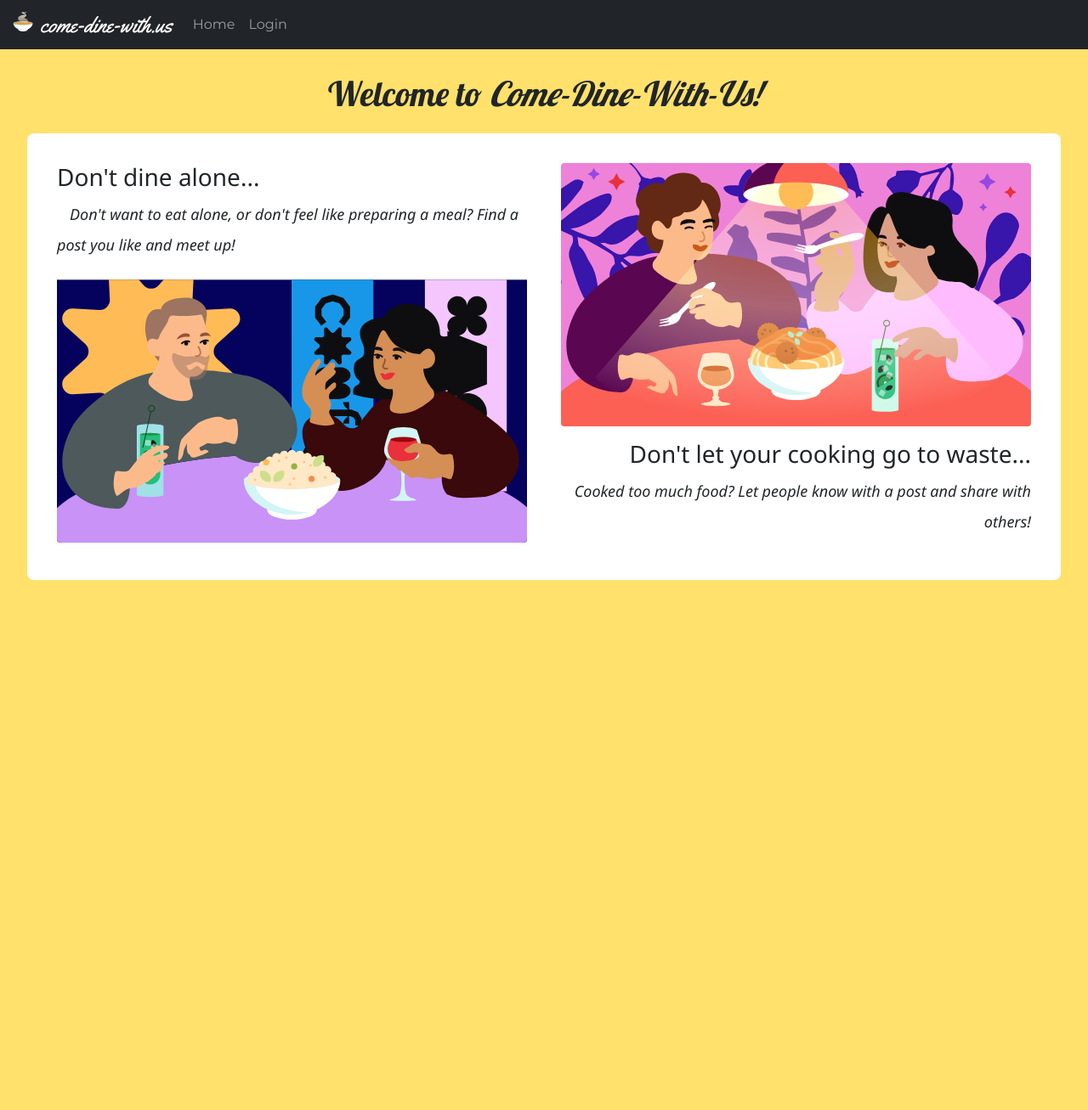
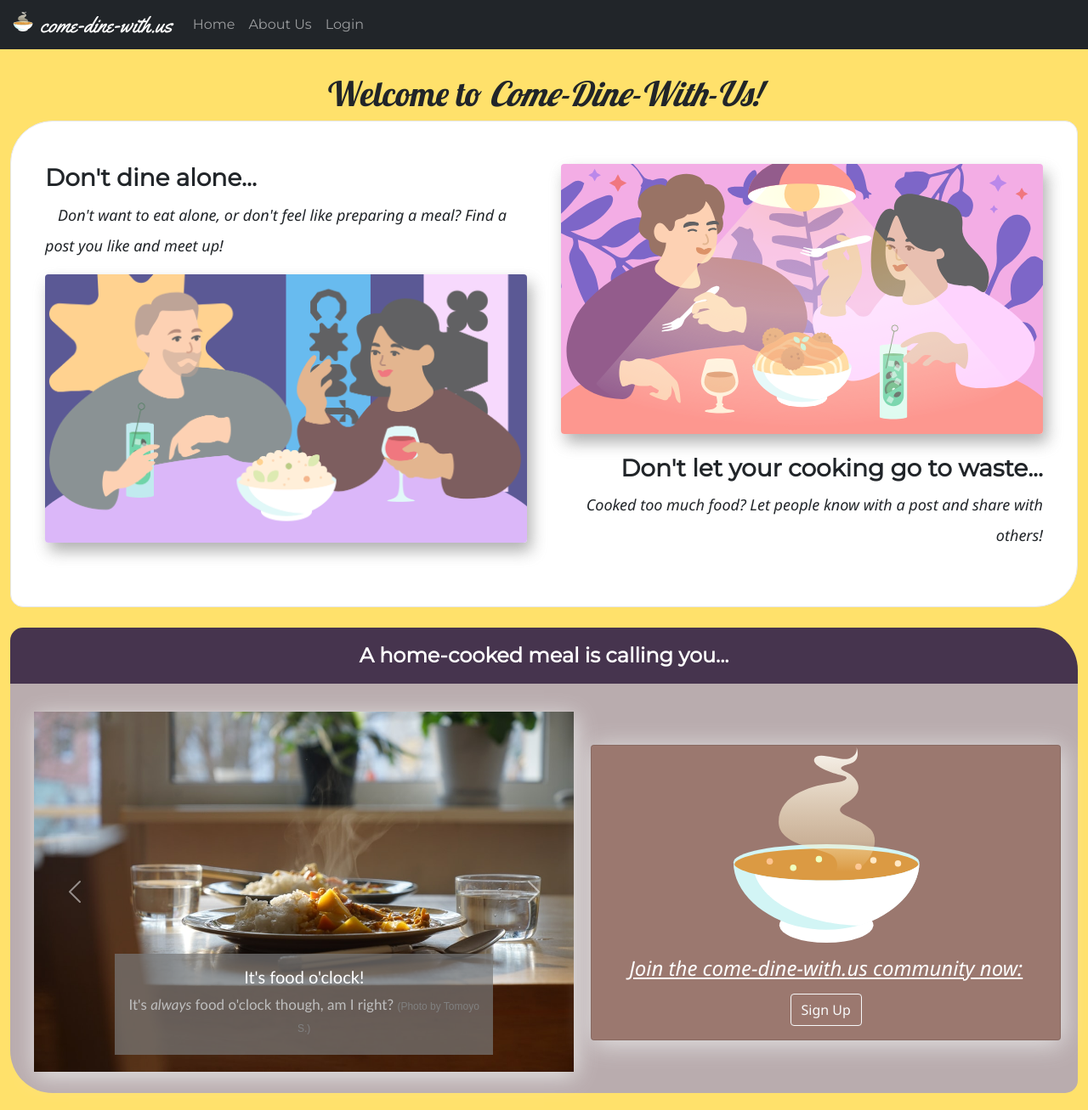
Before and after one commit to cw118/come-dine-with.us, a Flask app: page / in a window 1280 px wide. Shown: the whole page at 85% size. Before the commit the page ends 683 px from the top, so only its background shows below. Run offline with Flask 2, Linux system fonts and the light colour scheme.

Commit message:
Refashion UI and add about page
Adds images for the homepage hero and carousel, modifies navbar (new "About Us" link), creates about.html and configures its approute in Flask

```diff
--- a/dine-with-us.py
+++ b/dine-with-us.py
@@ -6,6 +6,8 @@ from tempfile import mkdtemp
 from flask_sqlalchemy import SQLAlchemy
 from flask_migrate import Migrate
 from datetime import datetime
+
+# Code based on Harvard CS50 Finance (pset 9) and https://blog.miguelgrinberg.com/post/the-flask-mega-tutorial-part-iv-database
 
 app = Flask(__name__)
 app.config.from_object(Config)
@@ -51,8 +53,8 @@ class Post(db.Model):
         return '<Post {}>'.format(self.body)
 
 @app.route('/')
-@app.route('/index')
 def index():
+    # Demo placholder from mega-Flask tutorial
     user = {'username': 'Miguel'}
     posts = [
         {
@@ -65,6 +67,10 @@ def index():
         }
     ]
     return render_template('index.html', title='Home', user=user, posts=posts)
+
+@app.route('/about')
+def about():
+    return render_template('about.html', title='About Us')
 
 @app.route('/login', methods=['GET', 'POST'])
 def login():
--- a/static/styles.css
+++ b/static/styles.css
@@ -23,17 +23,11 @@ body {
     align-items: center;
 }
 
-.container-custom {
-    padding: 15px 20px;
-    font-family: Segoe UI, sans-serif;
-}
-
 .home-bubble {
-    border-radius: 8px;
+    border-radius: 50px 15px;
     background: #FFF;
-    padding: 15px;
-    display: grid;
-    grid-template-columns: 1fr 1fr;
+    padding: 30px 20px;
+    border: solid 1px #e6e6e6;
 }
 
 .home-bubble div {
@@ -41,10 +35,53 @@ body {
 }
 
 .home-bubble p {
+    font-family: Segoe UI, sans-serif;
     font-size: 18px;
     font-style: italic;
     line-height: 2;
     text-indent: 15px;
+}
+
+.home-bubble img {
+    opacity: 0.65;
+    transition-duration: 0.5s;
+    box-shadow: 5px 10px 18px #888888;
+}
+
+.home-bubble img:hover {
+    opacity: 1;
+}
+
+.carousel {
+    margin: 0px 20px;
+    box-shadow: 2px 5px 25px #E6E6E6;
+}
+
+.carousel-caption {
+    background: rgba(120, 120, 120, 0.7);
+    transition-duration: 0.4s;
+    padding: 15px 15px 5px;
+    font-family: Calibri, sans-serif;
+}
+
+.carousel-caption:hover {
+    background: rgba(120, 120, 120, 0.9);
+}
+
+.carousel-caption p {
+    color: #bebebe;
+    font-size: 17px;
+}
+
+.cite {
+    color: #808080;
+    font-size: 12px;
+    font-family: Arial;
+    transition-duration: 0.5s;
+}
+
+.cite:hover {
+    color: #bebebe;
 }
 
 .form-wrapper {
@@ -86,6 +123,67 @@ h1 {
     text-align: center;
 }
 
-.lobster {
+.main-heading {
     font-family: Lobster, Helvetica;
+    font-weight: normal;
+    transition-duration: 0.2s;
 }
+
+.main-heading:hover {
+    font-weight: bold;
+    cursor: pointer;
+}
+
+.label-heading {
+    text-align: center;
+    font-size: 1em;
+    font-weight: bold;
+    color: white;
+    background: #46344E;
+    padding: 15px;
+    border-radius: 15px 50px 0px 0px;
+}
+
+div#lower-section {
+    display: grid;
+    padding: 25px;
+    background: #b9acae;
+    border-radius: 0px 0px 15px 50px;
+    margin-bottom: 20px;
+}
+
+.card {
+    width: 100%;
+    font-family: Segoe UI, sans-serif;
+    text-align: center;
+    background: #9B786F;
+    color: white;
+    margin-top: 20px;
+    box-shadow: 2px 4px 30px #e6e6e6;
+}
+
+.card img {
+    width: 40%;
+    margin: auto;
+}
+
+@media screen and (min-width: 760px) {
+    div#lower-section {
+        padding: 25px 20px 25px 8px;
+        grid-template-columns: 55% 45%;
+        align-items: center;
+    }
+    .card {
+        margin-top: 10px;
+    };
+}
+
+@media screen and (min-width: 1000px) {
+    .home-bubble {
+        display: grid;
+        grid-template-columns: 1fr 1fr;
+    }
+    .label-heading {
+        font-size: 1.5em;
+    };
+}
--- /dev/null
+++ b/templates/about.html
@@ -0,0 +1,6 @@
+{% extends "base.html" %}
+
+{% block content %}
+    <h1 class="main-heading">About <em>come-dine-with.us</em></h1>
+
+{% endblock %}
--- a/templates/base.html
+++ b/templates/base.html
@@ -35,7 +35,7 @@
     <body>
         <nav class="navbar navbar-dark bg-dark navbar-expand-lg mb-1">
             <div class="container-fluid">
-                <span class="navbar-brand mb-0 h1" id="brand"><img class="d-inline-block align-text-top" alt="soup logo" width="30" height="24" src="{{url_for('static', filename='soup.svg')}}" />&nbsp;come-dine-with.us</span>
+                <a href="{{ url_for('index') }}" class="navbar-brand mb-0 h1" id="brand"><img class="d-inline-block align-text-top" alt="soup logo" width="30" height="24" src="{{url_for('static', filename='soup.svg')}}" />&nbsp;come-dine-with.us</a>
                 <button class="navbar-toggler" type="button" data-bs-toggle="collapse" data-bs-target="#navbarNav"
                     aria-controls="navbarNav" aria-expanded="false" aria-label="Toggle navigation">
                     <span class="navbar-toggler-icon"></span>
@@ -44,6 +44,9 @@
                     <ul class="navbar-nav me-auto mb-2 mb-lg-0">
                         <li class="nav-item">
                             <a class="nav-link" href="{{ url_for('index') }}">Home</a>
+                        </li>
+                        <li class="nav-item">
+                            <a class="nav-link" href="{{ url_for('about') }}">About Us</a>
                         </li>
                         <li class="nav-item">
                             <a class="nav-link" href="{{ url_for('login') }}">Login</a>
@@ -65,5 +68,8 @@
         {% endwith %}
         {% block content %}{% endblock %}
         </div>
+        <footer>
+
+        </footer>
     </body>
 </html>
--- a/templates/index.html
+++ b/templates/index.html
@@ -1,26 +1,80 @@
 {% extends "base.html" %}
 
 {% block content %}
-    <h1 class="lobster">Welcome to <em>Come-Dine-With-Us!</em></h1>
-    <div>
-        <div class="container-custom">
+    <h1 class="main-heading">Welcome to <em>Come-Dine-With-Us!</em></h1>
     <div class="home-bubble">
         <div class="text-start">
-                    <h3>Don't dine alone...</h3>
+            <h3><strong>Don't dine alone...</strong></h3>
             <p>Don't want to eat alone, or don't feel like preparing a meal? Find a post you like and meet up!</p>
             <img class="rounded img-fluid" alt="Two people dining together"
-                        src="{{url_for('static', filename='home-hero.svg')}}" />
+                src="{{url_for('static', filename='dine-out-hero_1.png')}}" />
         </div>
         <div class="text-end">
             <img class="rounded img-fluid mb-3" alt="Two people having spaghetti"
                 src="{{url_for('static', filename='dine-out-hero_2.svg')}}" />
-                    <h3>Don't let your cooking go to waste...</h3>
+            <h3 class="mt-2"><strong>Don't let your cooking go to waste...</strong></h3>
             <p>Cooked too much food? Let people know with a post and share with others!</p>
         </div>
+    </div>
 
+    <p class="mt-4 mb-0 label-heading">A home-cooked meal is calling you...</p>
+    <div id="lower-section">
+        <div id="carouselExampleControls" class="mt-2 float-start carousel slide" data-bs-ride="carousel">
+            <div class="carousel-inner">
+                <div class="carousel-item active">
+                    <img src="{{url_for('static', filename='carousel_1.jpg')}}" class="d-block w-100" alt="...">
+                    <div class="carousel-caption d-none d-md-block">
+                        <h5>It's food o'clock!</h5>
+                        <p>It's <em>always</em> food o'clock though, am I right? <span class="cite">(Photo by Tomoyo S.)</span></p>
+                    </div>
+                </div>
+                <div class="carousel-item">
+                    <img src="{{url_for('static', filename='carousel_2.jpg')}}" class="d-block w-100" alt="...">
+                    <div class="carousel-caption d-none d-md-block">
+                        <h5>Nothing brings people together like <strong>food</strong>!</h5>
+                        <p>And coffee. Coffee's great too. <span class="cite">(Photo by Jed Owen)</span></p>
+                    </div>
+                </div>
+                <div class="carousel-item">
+                    <img src="{{url_for('static', filename='carousel_3.jpg')}}" class="d-block w-100" alt="...">
+                    <div class="carousel-caption d-none d-md-block">
+                        <h5>The more the merrier!</h5>
+                        <p>Remember to stay healthy and safe! <span class="cite">(Photo by Luisa Brimble)</span></p>
+                    </div>
+                </div>
+                <div class="carousel-item">
+                    <img src="{{url_for('static', filename='carousel_4.jpg')}}" class="d-block w-100" alt="...">
+                    <div class="carousel-caption d-none d-md-block">
+                        <h5>Mmm, pizza...</h5>
+                        <p>Look at all those toppings! <span class="cite">(Photo by Karthik Garikapati)</span></p>
+                    </div>
+                </div>
+                <div class="carousel-item">
+                    <img src="{{url_for('static', filename='carousel_5.jpg')}}" class="d-block w-100" alt="...">
+                    <div class="carousel-caption d-none d-md-block">
+                        <h5>Are those homemade cookies I smell?</h5>
+                        <p>Fresh out of the oven? Even better! <span class="cite">(Photo by Lindsey Savage)</span></p>
                     </div>
                 </div>
             </div>
+            <button class="carousel-control-prev" type="button" data-bs-target="#carouselExampleControls" data-bs-slide="prev">
+                <span class="carousel-control-prev-icon" aria-hidden="true"></span>
+                <span class="visually-hidden">Previous</span>
+            </button>
+            <button class="carousel-control-next" type="button" data-bs-target="#carouselExampleControls" data-bs-slide="next">
+                <span class="carousel-control-next-icon" aria-hidden="true"></span>
+                <span class="visually-hidden">Next</span>
+            </button>
+        </div>
+        <div class="card float-end">
+            <img src="{{url_for('static', filename='soup.svg')}}" alt="Bowl of soup" />
+            <div class="card-body">
+                <h4 class="card-title mb-3"><em><u>Join the come-dine-with.us community now:</u></em></h4>
+                <a href="{{ url_for('signup') }}" class="btn btn-outline-light">Sign Up</a>
+            </div>
+        </div>
+    </div>
+
     <!-- <h1>Hi, {{ user.username }}!</h1>
     {% for post in posts %}
     <div class="user-post">
--- a/templates/login.html
+++ b/templates/login.html
@@ -25,7 +25,7 @@
                 <p>{{ form.submit() }}</p>
             </form>
             <div class="form-text">
-                Don't have an account? <a href="/signup">Sign up here</a>.
+                Don't have an account? <a href="{{ url_for('signup') }}">Sign up here</a>.
             </div>
         </div>
     </div>
--- a/templates/signup.html
+++ b/templates/signup.html
@@ -38,7 +38,7 @@
                     <p>{{ form.submit() }}</p>
                 </form>
                 <div class="form-text">
-                    Already have an account? <a href="/login">Login here</a>.
+                    Already have an account? <a href="{{ url_for('login') }}">Login here</a>.
                 </div>
             </div>
         </div>
```
Also changed, not shown: static/carousel_1.jpg (added), static/carousel_2.jpg (added), static/carousel_3.jpg (added), static/carousel_4.jpg (added), static/carousel_5.jpg (added), static/dine-out-hero_1.png (added), static/dine-out-hero_1.svg (deleted), static/home-hero.svg (deleted). Lines whose indentation alone changed are shown as unchanged.
